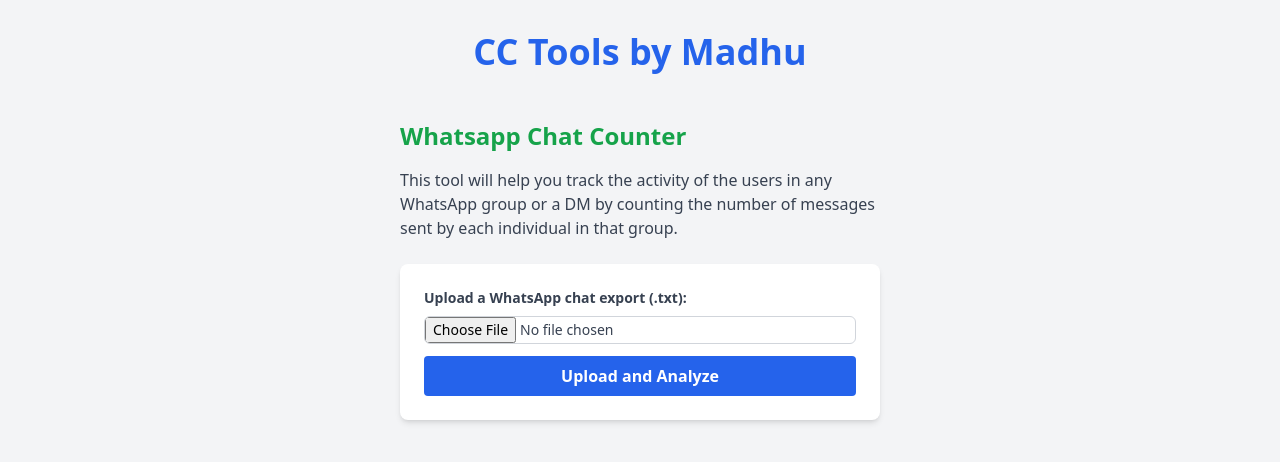
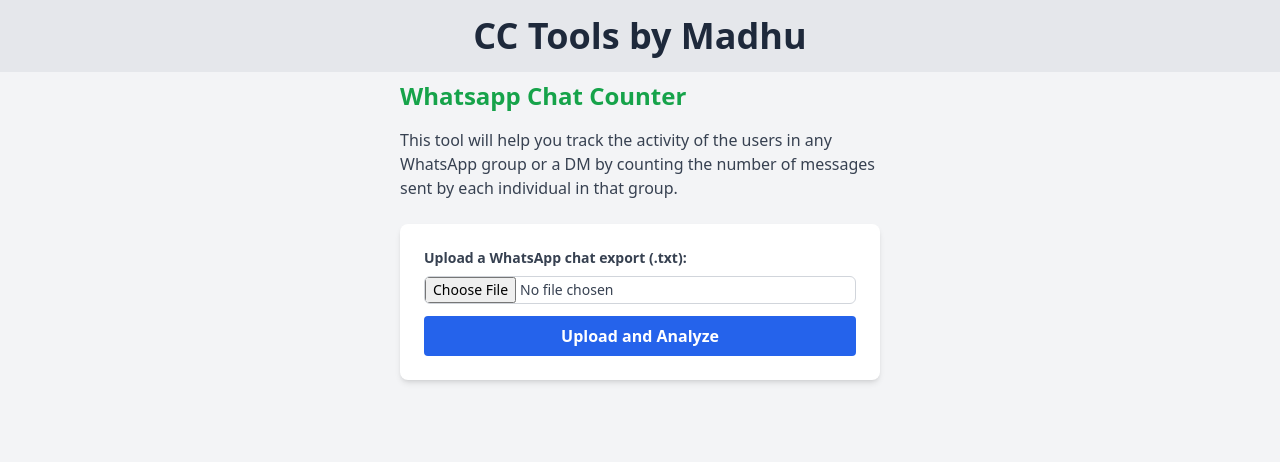
Before and after one commit to gammaSpeck/comic-con-tools-web, a Vue app: page /chat-counter in a window 1280 px wide. Shown: the top 462 px of the page. Built offline with nearby package versions, Linux system fonts and the light colour scheme.

Commit message:
Enhanced UX

```diff
--- a/src/App.vue
+++ b/src/App.vue
@@ -3,11 +3,15 @@ import { RouterView, RouterLink } from 'vue-router'
 </script>
 
 <template>
-  <main class="bg-gray-100 min-h-screen py-8">
-    <RouterLink to="/">
-      <h1 class="text-4xl font-bold text-center text-blue-600 mb-12">CC Tools by Madhu</h1>
-    </RouterLink>
+  <main class="bg-gray-100 min-h-screen">
+    <header class="bg-gray-200 w-full fixed top-0 z-10">
+      <RouterLink to="/">
+        <h1 class="text-4xl font-bold text-center text-slate-800 py-4">CC Tools by Madhu</h1>
+      </RouterLink>
+    </header>
 
-    <RouterView />
+    <div class="py-20 px-4">
+      <RouterView />
+    </div>
   </main>
 </template>
--- a/src/views/WhatsappChatCounter.vue
+++ b/src/views/WhatsappChatCounter.vue
@@ -37,7 +37,7 @@ function reset() {
 </script>
 
 <template>
-  <div class="bg-gray-100 min-h-screen">
+  <div class="bg-gray-100">
     <div class="max-w-lg mx-auto px-4">
       <h2 class="text-2xl font-bold text-left text-green-600 mb-4">Whatsapp Chat Counter</h2>
 
@@ -100,7 +100,7 @@ function reset() {
         </div>
 
         <button
-          class="bg-red-400 font-bold py-2 px-4 rounded focus:outline-none focus:ring-2 focus:ring-red-200 hover:bg-red-500"
+          class="bg-red-400 font-bold py-2 px-4 rounded focus:outline-none focus:ring-2 focus:ring-red-200 hover:bg-red-500 mt-4"
           @click="reset"
         >
           Reset
```
